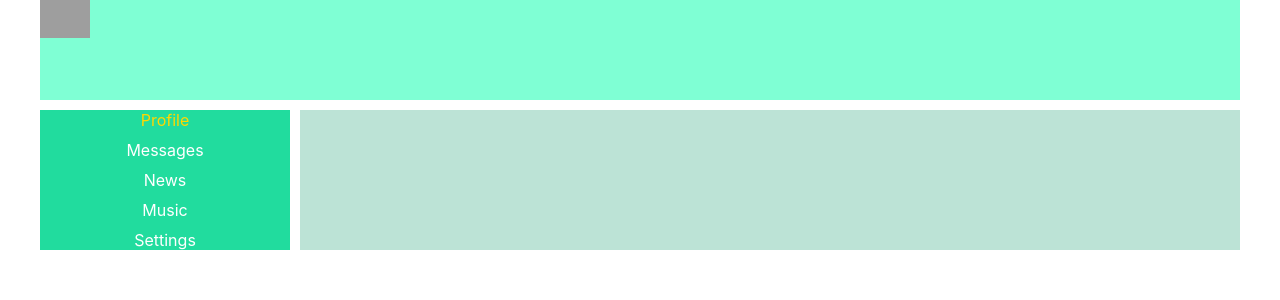
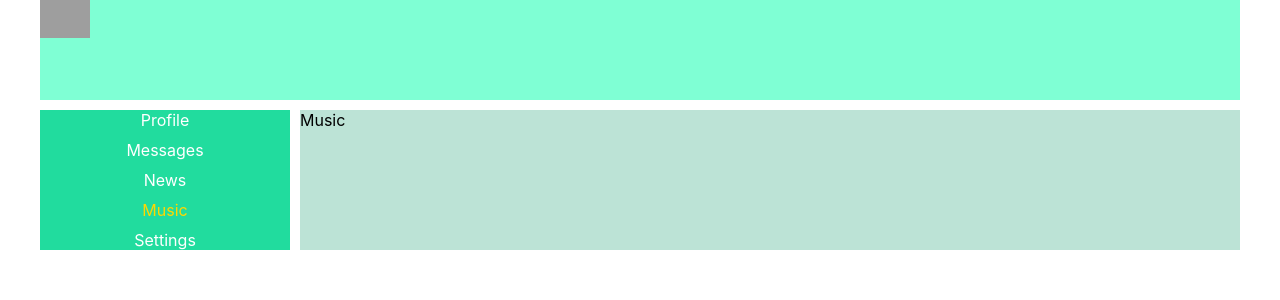
Before and after one commit to vlk-m6578/react-js, a React (Create React App) app in the folder react-01/my-app/: page /music in a window 1280 px wide. Shown: the top 300 px of the page. Built offline with nearby package versions, Linux system fonts and the light colour scheme; grey boxes are pictures that could not be loaded.

Commit message:
active links

```diff
--- a/react-01/my-app/src/App.js
+++ b/react-01/my-app/src/App.js
@@ -4,7 +4,10 @@ import Header from './components/Header/Header';
 import Navbar from './components/Navbar/Navbar';
 import Profile from './components/Profile/Profile';
 import Dialogs from './components/Dialogs/Dialogs';
+import News from './components/News/News';
 import { BrowserRouter, Routes, Route } from 'react-router-dom';
+import Music from './components/Music/Music';
+import Settings from './components/Settings/Settings';
 
 function App() {
   return (
@@ -16,6 +19,9 @@ function App() {
           <Routes>
             <Route path='/profile' element={<Profile />} />
             <Route path='/messages' element={<Dialogs />} />
+            <Route path='/news' element={<News />}/>
+            <Route path='/music' element={<Music />} />
+            <Route path='/settings' element={<Settings />} />
             <Route path='/' element={<Profile />}/>
           </Routes>
           {/* <Dialogs /> */}
--- /dev/null
+++ b/react-01/my-app/src/components/Music/Music.jsx
@@ -0,0 +1,11 @@
+import c from './Music.module.css';
+
+const Music = () => {
+  return(
+    <div className={c.music}>
+      Music
+    </div>
+  );
+}
+
+export default Music;
--- a/react-01/my-app/src/components/Navbar/Navbar.jsx
+++ b/react-01/my-app/src/components/Navbar/Navbar.jsx
@@ -1,13 +1,24 @@
+import { NavLink } from 'react-router-dom';
 import c from './Navbar.module.css'
 
 const Navbar = () => {
   return (
     <nav className={c.nav}>
-      <a href='/profile' className={c.active}>Profile</a>
-      <a href='/messages'>Messages</a>
-      <a href='/news'>News</a>
-      <a href='/music'>Music</a>
-      <a href='/settings'>Settings</a>
+      <NavLink to='/profile' className={({ isActive }) => {
+        return isActive ? `${c.active}` : `${c.link}`;
+      }}>Profile</NavLink>
+      <NavLink to='/messages' className={({ isActive }) => {
+        return isActive ? `${c.active}` : `${c.link}`;
+      }} >Messages</NavLink>
+      <NavLink to='/news' className={({ isActive }) => {
+        return isActive ? `${c.active}` : `${c.link}`;
+      }} >News</NavLink>
+      <NavLink to='/music' className={({ isActive }) => {
+        return isActive ? `${c.active}` : `${c.link}`;
+      }} >Music</NavLink>
+      <NavLink to='/settings' className={({ isActive }) => {
+        return isActive ? `${c.active}` : `${c.link}`;
+      }} >Settings</NavLink>
     </nav>
   );
 }
--- a/react-01/my-app/src/components/Navbar/Navbar.module.css
+++ b/react-01/my-app/src/components/Navbar/Navbar.module.css
@@ -8,11 +8,12 @@
   gap: 10px;
 }
 
-a {
+.link {
   text-decoration: none;
   color: white;
 }
 
 .active {
+  text-decoration: none;
   color: gold;
 }
--- /dev/null
+++ b/react-01/my-app/src/components/News/News.jsx
@@ -0,0 +1,11 @@
+import c from './News.module.css';
+
+const News = () => {
+  return(
+    <div className={c.news}>
+      News
+    </div>
+  );
+}
+
+export default News;
--- /dev/null
+++ b/react-01/my-app/src/components/Settings/Settings.jsx
@@ -0,0 +1,11 @@
+import c from './Settings.module.css';
+
+const Settings = () => {
+  return(
+    <div className={c.settings}>
+      Settings
+    </div>
+  );
+}
+
+export default Settings;
```
Also changed, not shown: react-01/my-app/src/components/Music/Music.module.css (added), react-01/my-app/src/components/News/News.module.css (added), react-01/my-app/src/components/Settings/Settings.module.css (added).
